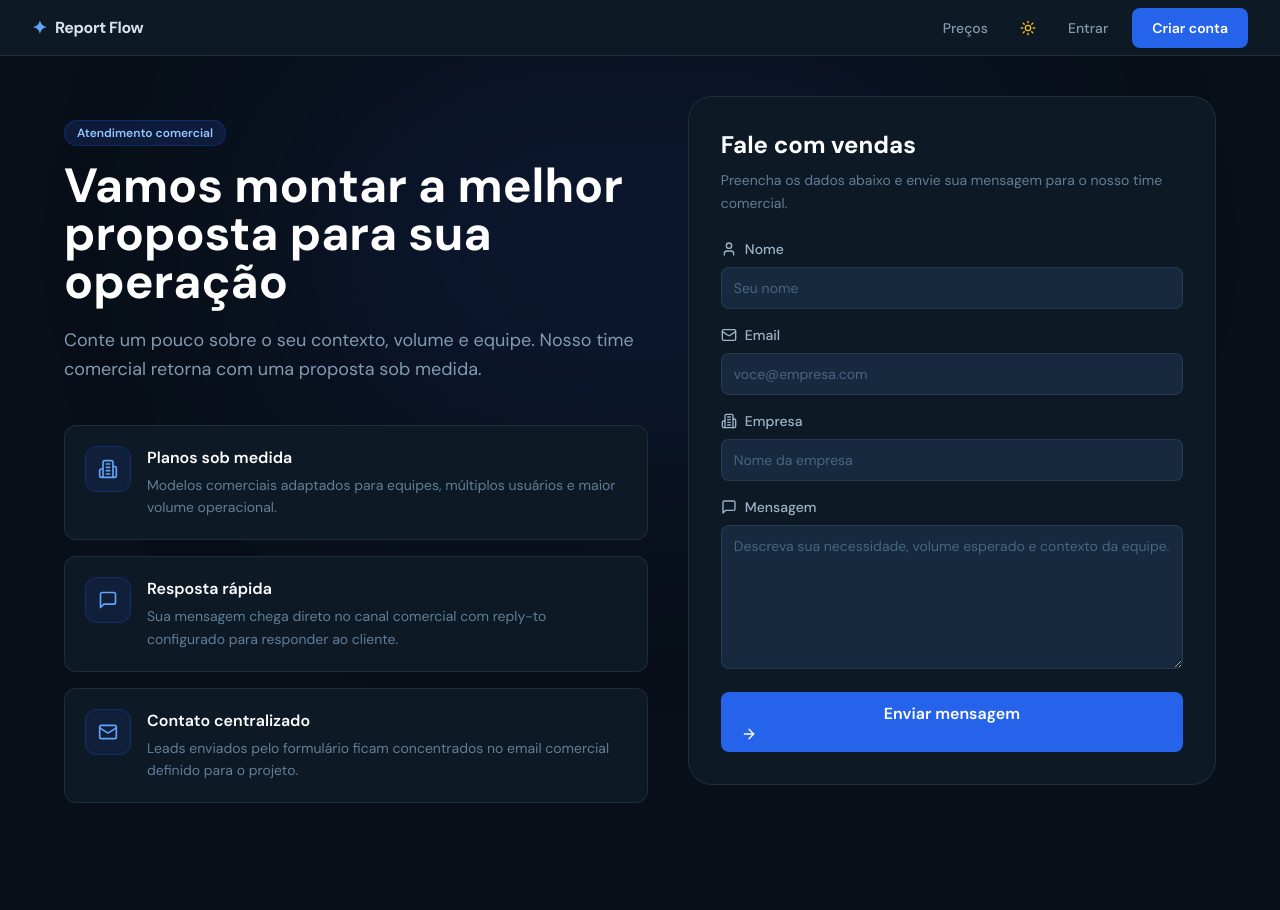
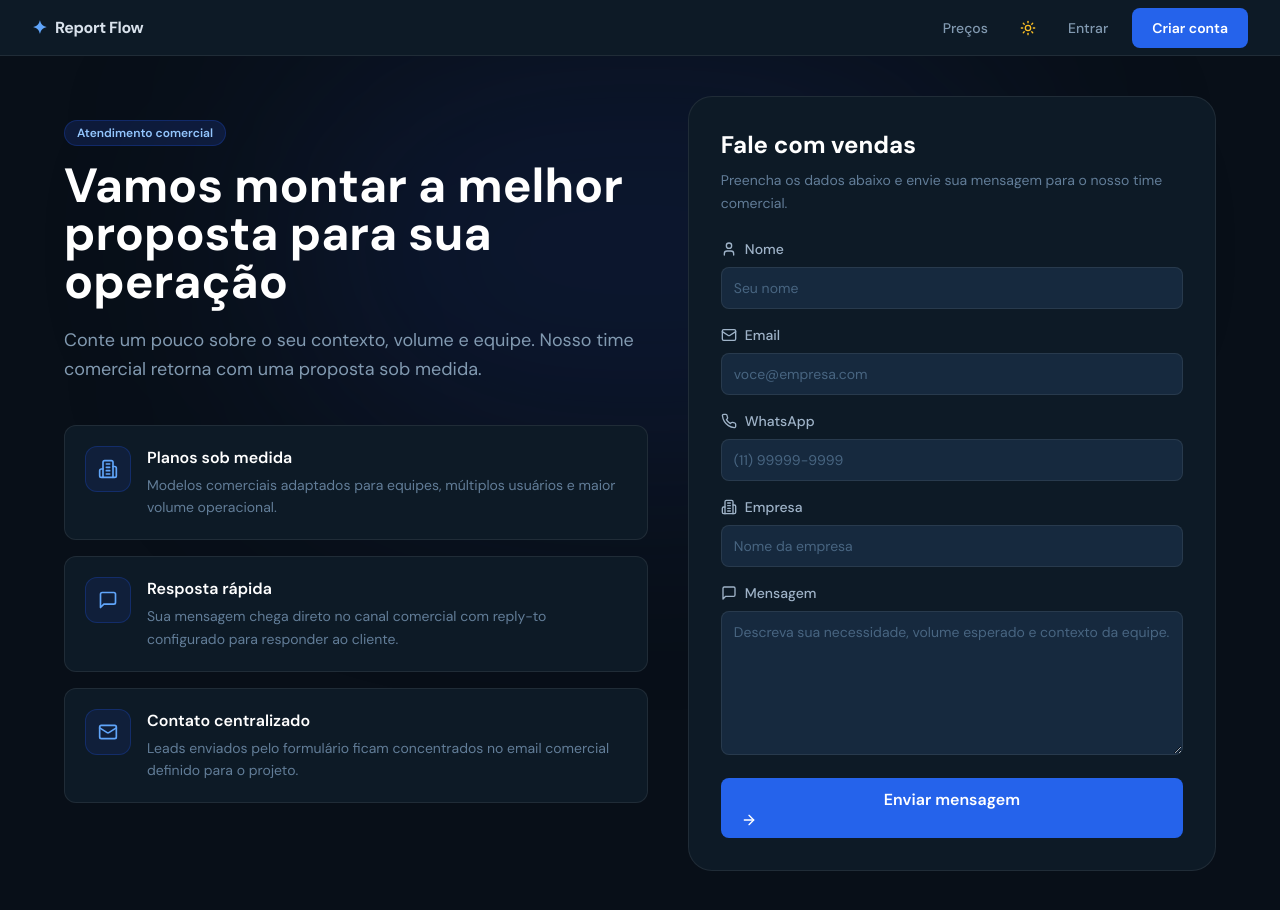
Before and after one commit to diegoejack97-cpu/report-Studio, a React (Vite) app in the folder frontend/: page /contato in a window 1280 px wide. Shown: the top 910 px of the page. Before the commit the page ends 883 px from the top, so only its background shows below. Built offline with nearby package versions, Linux system fonts and the light colour scheme; no server answers.

Commit message:
fix: campo whatssap

```diff
--- a/frontend/src/pages/ContactPage.jsx
+++ b/frontend/src/pages/ContactPage.jsx
@@ -1,12 +1,13 @@
 import { useState } from 'react'
 import { motion } from 'motion/react'
-import { ArrowRight, Building2, Mail, MessageSquare, User } from 'lucide-react'
+import { ArrowRight, Building2, Mail, MessageSquare, Phone, User } from 'lucide-react'
 import Navbar from '@/components/layout/Navbar'
 import api from '@/lib/api'
 
 const INITIAL_FORM = {
   name: '',
   email: '',
+  phone: '',
   company: '',
   message: '',
   website: '',
@@ -156,6 +157,21 @@ export default function ContactPage() {
 
               <label className="block">
                 <span className="mb-2 flex items-center gap-2 text-sm font-medium text-ink-300">
+                  <Phone className="h-4 w-4" />
+                  WhatsApp
+                </span>
+                <input
+                  type="tel"
+                  name="phone"
+                  value={formData.phone}
+                  onChange={handleChange}
+                  className="input-field"
+                  placeholder="(11) 99999-9999"
+                />
+              </label>
+
+              <label className="block">
+                <span className="mb-2 flex items-center gap-2 text-sm font-medium text-ink-300">
                   <Building2 className="h-4 w-4" />
                   Empresa
                 </span>
```
Also changed, not shown: 2 other files (tests, documents, lock files or other folders).
